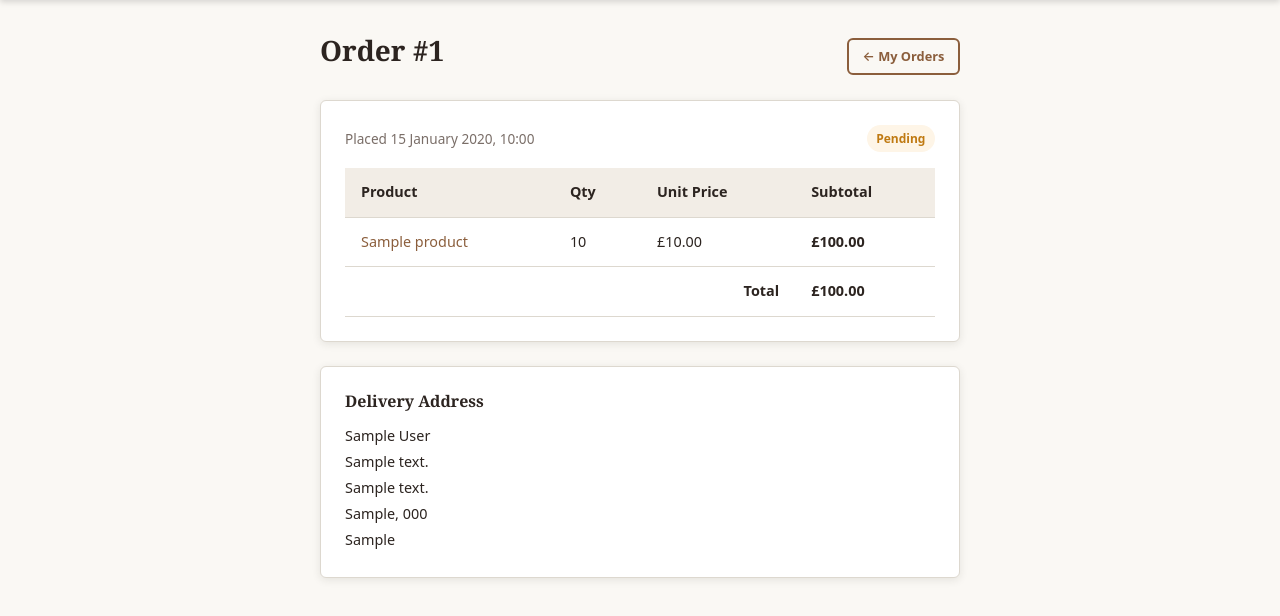
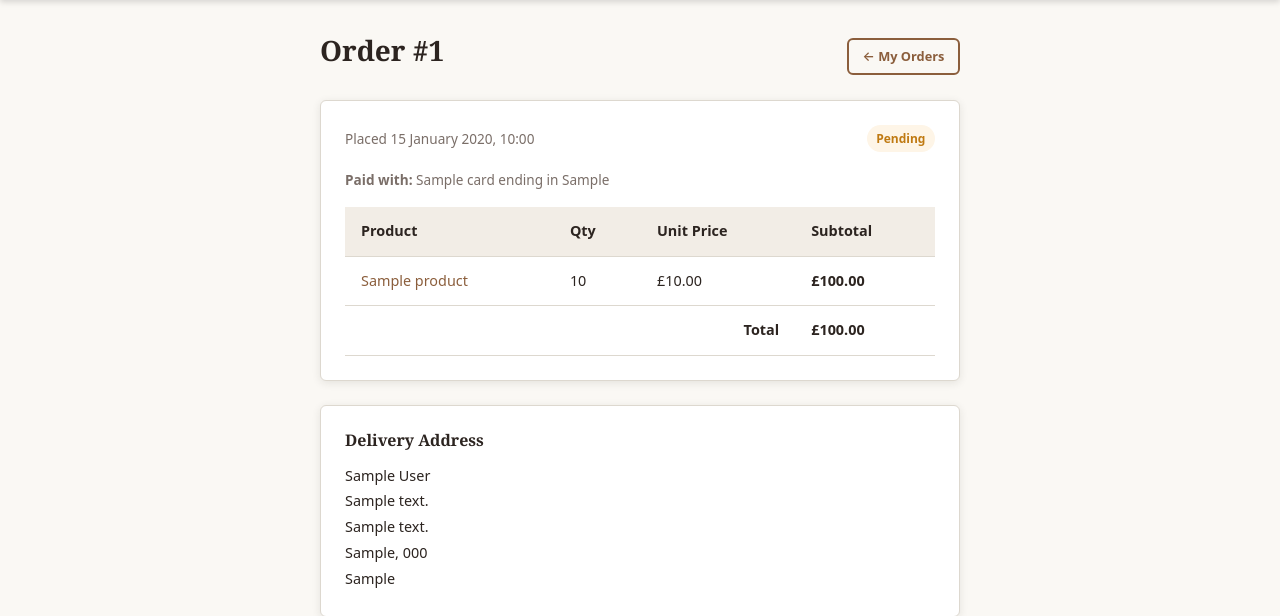
Before and after one commit to MHussainGit/Milestone-Project-4--craft-market, a Django app: page /checkout/orders/1/ in a window 1280 px wide. Shown: the part 60-676 px from the top of the page. Run offline with Django 4.2, Linux system fonts and the light colour scheme; a user stored in the database is signed in; tables that the repository leaves empty hold one stand-in row (values such as "Sample post").

Commit message:
Add ability to show masked card brand/last4 on order receipts

```diff
--- a/checkout/models.py
+++ b/checkout/models.py
@@ -31,6 +31,8 @@ class Order(models.Model):
     country = models.CharField(max_length=100, default="United Kingdom")
     status = models.CharField(max_length=20, choices=STATUS_CHOICES, default="pending")
     stripe_payment_intent_id = models.CharField(max_length=200, blank=True)
+    card_brand = models.CharField(max_length=20, blank=True)
+    card_last4 = models.CharField(max_length=4, blank=True)
     created_at = models.DateTimeField(auto_now_add=True)
     updated_at = models.DateTimeField(auto_now=True)
 
--- a/checkout/templates/checkout/order_detail.html
+++ b/checkout/templates/checkout/order_detail.html
@@ -16,6 +16,12 @@
         </span>
         <span class="badge status-{{ order.status }}">{{ order.get_status_display }}</span>
       </div>
+
+      {% if order.card_last4 %}
+        <p class="text-muted mb-2" style="font-family:var(--font-ui);font-size:0.85rem">
+          <strong>Paid with:</strong> {{ order.card_brand|capfirst }} card ending in {{ order.card_last4 }}
+        </p>
+      {% endif %}
 
       <table class="table" aria-label="Order items">
         <thead>
--- a/checkout/templates/checkout/success.html
+++ b/checkout/templates/checkout/success.html
@@ -46,6 +46,9 @@
           {{ order.country }}
         </p>
         <p>A confirmation email has been sent to <strong>{{ order.email }}</strong>.</p>
+        {% if order.card_last4 %}
+          <p><strong>Paid with:</strong> {{ order.card_brand|capfirst }} card ending in {{ order.card_last4 }}</p>
+        {% endif %}
       </div>
     </div>
 
--- a/checkout/views.py
+++ b/checkout/views.py
@@ -97,12 +97,33 @@ def create_payment_intent(request):
         return JsonResponse({"error": str(exc)}, status=400)
 
 
+def _record_card_details(order):
+    """
+    Fetch the card brand and last 4 digits from Stripe for display on the
+    receipt. Only this non-sensitive metadata is stored — the full card
+    number and CVC never reach the Django application or database.
+    """
+    if not order.stripe_payment_intent_id or order.card_last4:
+        return
+    try:
+        intent = stripe.PaymentIntent.retrieve(
+            order.stripe_payment_intent_id, expand=["payment_method"]
+        )
+        card = intent.payment_method.card
+        order.card_brand = card.brand
+        order.card_last4 = card.last4
+        order.save(update_fields=["card_brand", "card_last4"])
+    except Exception:
+        logger.exception("Failed to fetch card details for order %s", order.pk)
+
+
 @login_required
 def checkout_success(request, order_pk):
     order = get_object_or_404(Order, pk=order_pk, user=request.user)
     if order.status == "pending":
         order.status = "paid"
         order.save(update_fields=["status"])
+    _record_card_details(order)
     clear_cart(request.session)
     return render(request, "checkout/success.html", {"order": order})
 
@@ -136,6 +157,7 @@ def stripe_webhook(request):
                     order.status = "paid"
                     order.save(update_fields=["status"])
                     _send_order_confirmation(order)
+                _record_card_details(order)
             except Order.DoesNotExist:
                 logger.error("Webhook: Order %s not found.", order_pk)
 
```
Also changed, not shown: README.md, checkout/migrations/0002_order_card_brand_order_card_last4.py (added).
